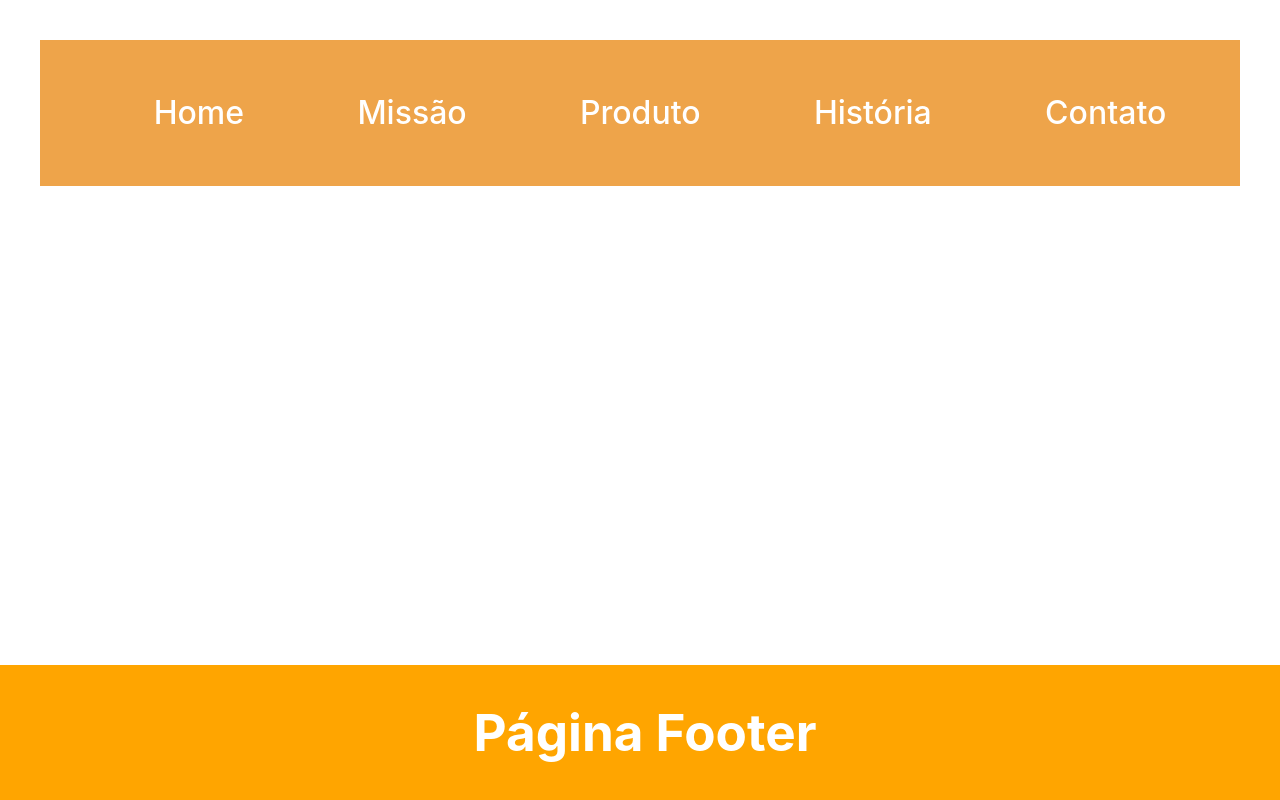
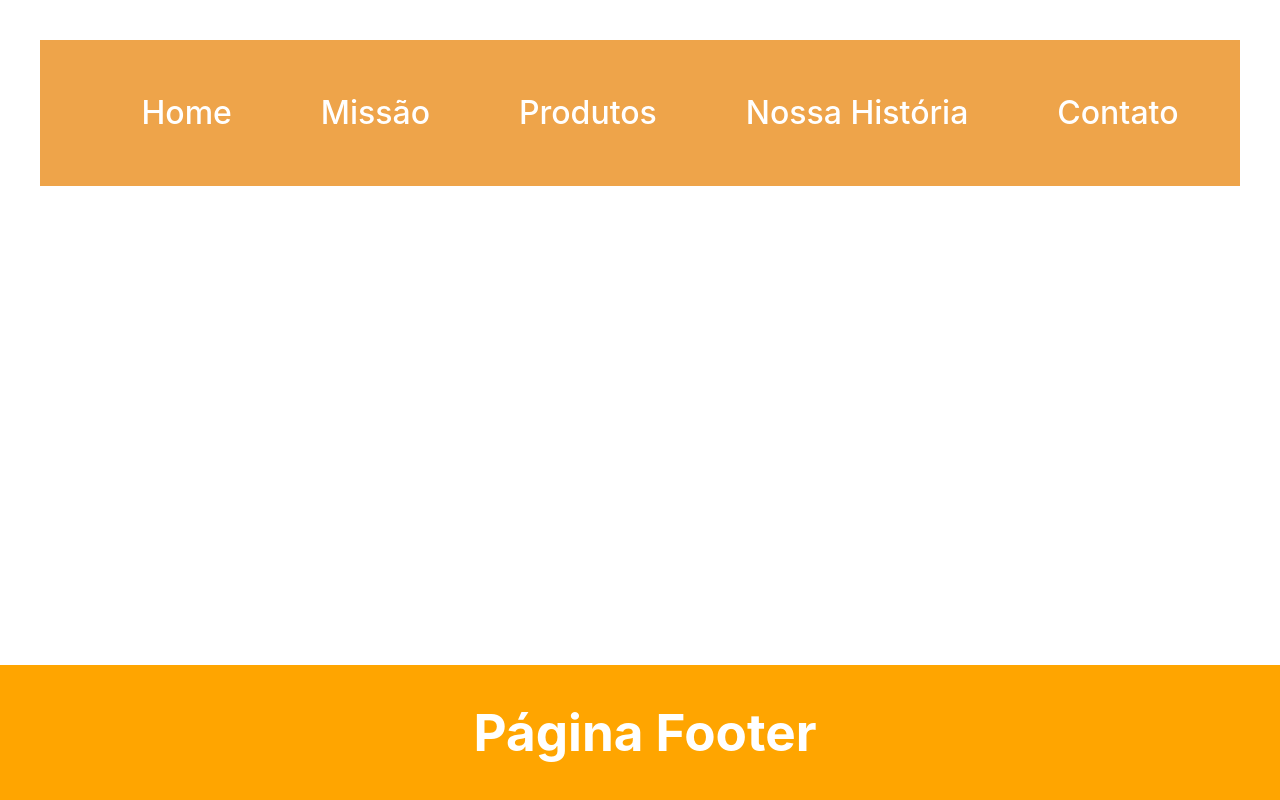
Before and after one commit to Marzonha/Atividade-react, a React (Vite) app: page / in a window 1280 px wide. Built offline with nearby package versions, Linux system fonts and the light colour scheme.

Commit message:
Foi colocado a Tag Link
para se usar o react  de forma completa, usamos a tag "Link", já a tag "a" usa de forma parcial o react - 05/06/24

```diff
--- a/src/Components/Header.jsx
+++ b/src/Components/Header.jsx
@@ -6,14 +6,32 @@ export function Header() {
   return (
     <header className={styles.header}>
       <ul className={styles.menu}>
-        <li><a href="./Home">Home</a></li>
-        <li><a href="./Mission">Missão</a></li>
-        <li><a href="./Product">Produto</a></li>
-        <li><a href="./History">História</a></li>
-        <li><a href="./Contact">Contato</a></li>
+        <li><Link to="./">Home</Link></li>
+        <li><Link to="./Mission">Missão</Link></li>
+        <li><Link to="./Product">Produtos</Link></li>
+        <li><Link to="./History">Nossa História</Link></li>
+        <li><Link to="./Contact">Contato</Link></li>
       </ul>
     </header>
 
 
   )
 }
+
+  // Exemplo com a Tag "a"
+
+// export function Header() {
+//   return (
+//     <header className={styles.header}>
+//       <ul className={styles.menu}>
+//         <li><a href="./Home">Home</a></li>
+//         <li><a href="./Mission">Missão</a></li>
+//         <li><a href="./Product">Produto</a></li>
+//         <li><a href="./History">História</a></li>
+//         <li><a href="./Contact">Contato</a></li>
+//       </ul>
+//     </header>
+
+
+//   )
+// }
```
